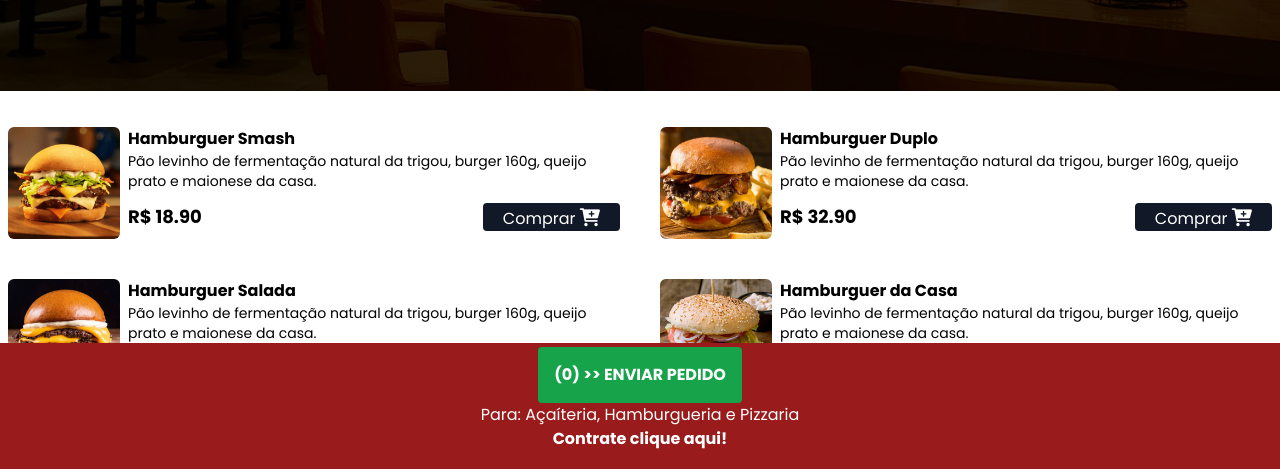
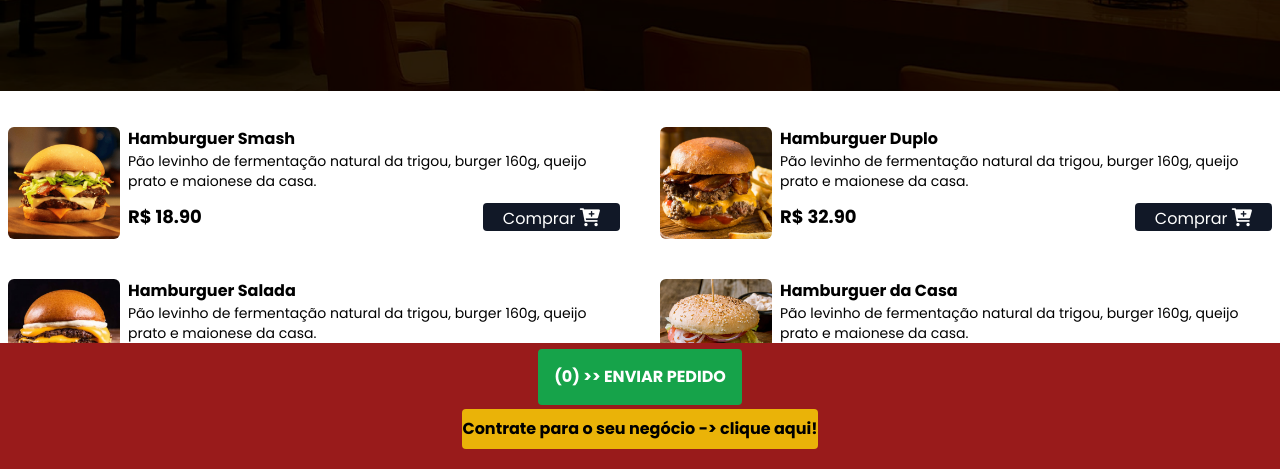
Before and after one commit to joaodedeusrsfilho/flash-burguer, a website: page index.html in a window 1280 px wide. Shown: the part 329-798 px from the top of the page. Drawn offline with Linux system fonts and the light colour scheme.

Commit message:
add file

```diff
--- a/index.html
+++ b/index.html
@@ -246,9 +246,9 @@
 
         </button>
         <div class="flex flex-col items-center">
-            <p class="rounded-lg text-white flex items-center">Para: Açaíteria, Hamburgueria e Pizzaria</p>
+            <!--<p class="rounded-lg text-white flex items-center">Para: Açaíteria, Hamburgueria e Pizzaria</p>-->
 
-            <button type="button" id="contratar" class="text-white ""><strong>Contrate clique aqui!</strong></button>
+            <button type="button" id="contratar" class="text-black rounded py-2 mt-1 bg-yellow-500"><strong>Contrate para o seu negócio -> clique aqui!</strong></button>
         </div>
     </footer>
     <!--FIM BUTTON CART FOOTER-->
```
Also changed, not shown: style/output.css.
